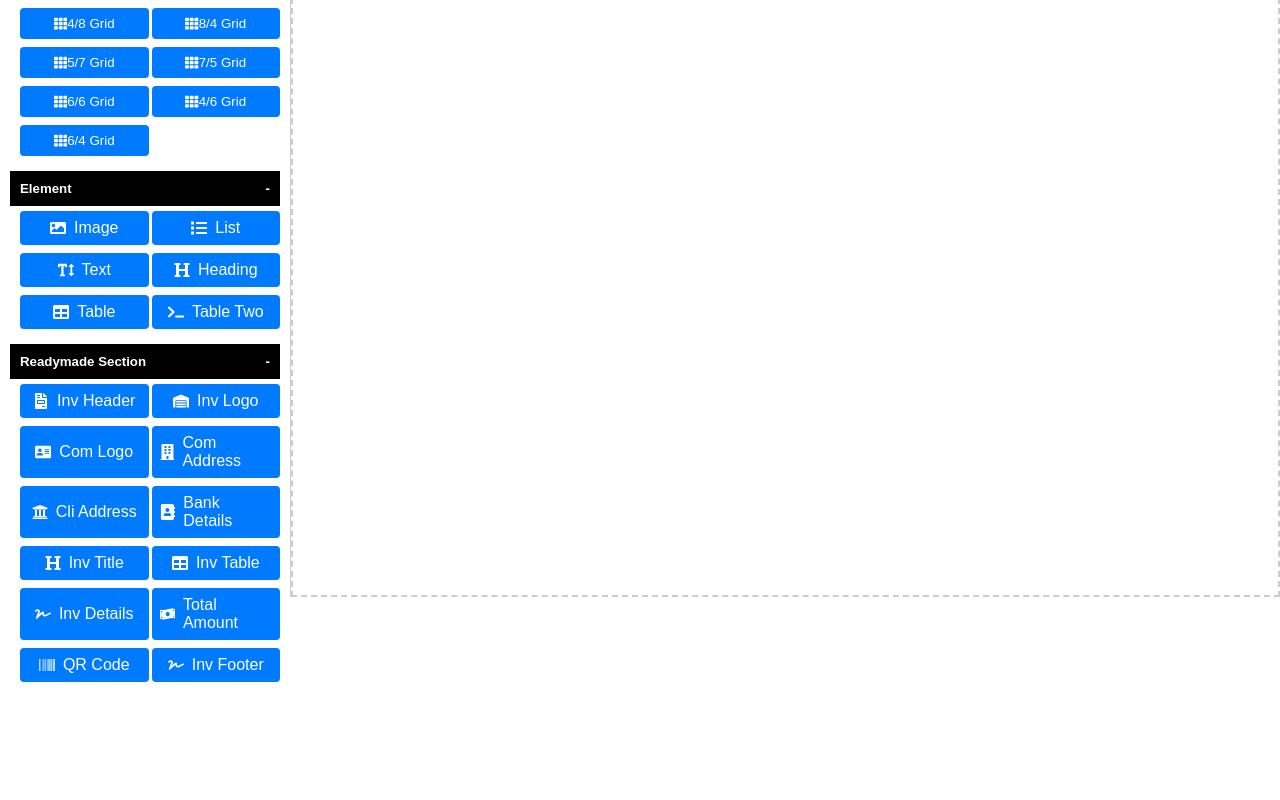
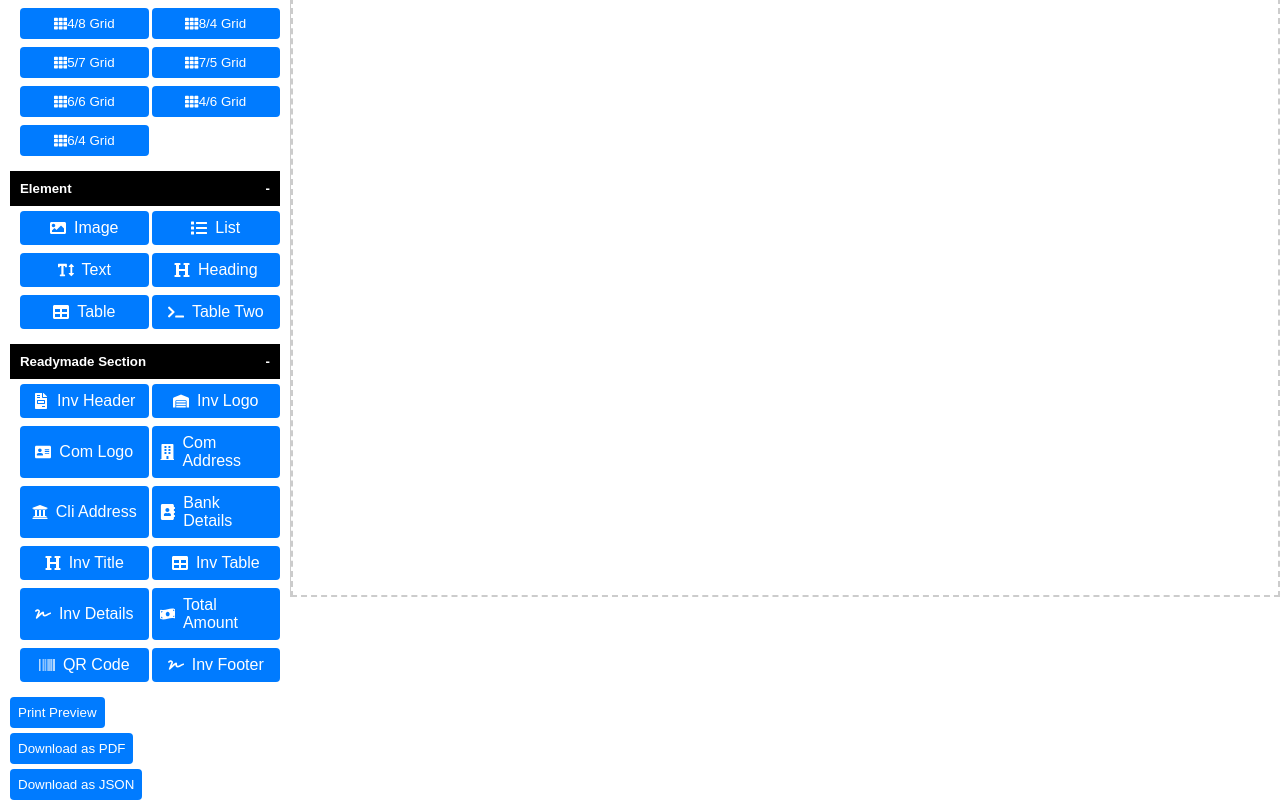
Before and after one commit to sahabuddin123/DnD-page-builder-in-react, a React (Create React App) app: page /builder in a window 1280 px wide. Shown: the part 203-1003 px from the top of the page. Before the commit the page ends 890 px from the top, so only its background shows below. Built offline with nearby package versions, Linux system fonts and the light colour scheme.

Commit message:
PDF print and JSON Format Ready

```diff
--- a/src/assets/css/PageBuilder.css
+++ b/src/assets/css/PageBuilder.css
@@ -201,3 +201,26 @@
 .grid-cell{
     min-height: 60px;
 }
+
+/* styles.css */
+/* .hide-on-pdf {
+    display: none !important;
+}
+   */
+
+  @media print {
+    .dropzone, .grid-cell {
+      border: none !important; /* Hide borders during print */
+    }
+    .grid-row-controls,.icon-style-edit-button, .hide-on-pdf {
+        display: none !important;
+    }
+    .sidebar{
+        display: none !important;
+    }
+    .grid-row{
+        box-shadow: none !important;
+        border: none !important;
+        background-color: transparent;
+    }
+  }
--- a/src/components/GridCell.js
+++ b/src/components/GridCell.js
@@ -408,22 +408,22 @@ const GridCell = ({ id, cellIndex, rowIndex, removeGridCell, setEditingIndex: gl
 
   return (
     <div ref={dropElement} className="grid-cell-wrapper">
-      <div className="grid-cell" style={gridCellStyle}>
+      <div className="grid-cell grid-border" style={gridCellStyle}>
         <div className="grid-cell-content">
           {elements.map((element, index) => (
             <div key={index} className="grid-cell-element">
               <div className="element_section">
                 {renderElement(element, index)}
                 <div className="menu-item">
-                  <button className="icon-delete-row edit_button" onClick={() => handleEdit(index)}><MdEdit /></button>
-                  <button className="icon-delete-row del_button" onClick={() => handleDelete(index)}><MdDelete /></button>
+                  <button className="icon-delete-row edit_button hide-on-pdf" onClick={() => handleEdit(index)}><MdEdit /></button>
+                  <button className="icon-delete-row del_button hide-on-pdf" onClick={() => handleDelete(index)}><MdDelete /></button>
                 </div>
               </div>
             </div>
           ))}
           {!elements.length && 'Drop here'}
         </div>
-        <button onClick={() => setIsGridCellStyleModalOpen(true)} className="icon-style-edit-button" style={{ position: 'absolute', top: '10px', right: '10px', cursor: 'pointer', padding: '3px 10px', fontSize: '12px' }}>
+        <button onClick={() => setIsGridCellStyleModalOpen(true)} className="icon-style-edit-button hide-on-pdf" style={{ position: 'absolute', top: '10px', right: '10px', cursor: 'pointer', padding: '3px 10px', fontSize: '12px' }}>
           <MdFormatPaint />
         </button>
       </div>
--- a/src/components/GridRow.js
+++ b/src/components/GridRow.js
@@ -63,9 +63,9 @@ const GridRow = ({ row, rowIndex, moveRow, removeRow, gridTemplate, removeGridCe
           />
         ))}
       </div>
-      <div className="grid-row-controls">
+      <div className="grid-row-controls hide-on-pdf">
         {/* <FaArrowsAlt className="icon-move-row" /> */}
-        <FaTrashAlt className="icon-delete-row" onClick={() => removeRow(rowIndex)} />
+        <FaTrashAlt className="icon-delete-row " onClick={() => removeRow(rowIndex)} />
       </div>
     </div>
   );
--- a/src/components/Sidebar.js
+++ b/src/components/Sidebar.js
@@ -61,7 +61,7 @@ const CollapsibleSection = ({ title, children }) => {
 };
 
 // Sidebar Component
-const Sidebar = ({ onAddGrid }) => {
+const Sidebar = ({ onAddGrid, handlePrintPreview, handleDownloadPDF, handleDownloadJSON }) => {
   return (
     <div className="sidebar">
       {/* Grid Section */}
@@ -111,7 +111,10 @@ const Sidebar = ({ onAddGrid }) => {
         <DraggableElement type="qr-code" icon={FaBarcode} title="QR Code" />
         <DraggableElement type="invoice-footer" icon={FaSignature} title="Inv Footer" />
       </CollapsibleSection>
-
+{/* New buttons */}
+<button onClick={handlePrintPreview}>Print Preview</button>
+      <button onClick={handleDownloadPDF}>Download as PDF</button>
+      <button onClick={handleDownloadJSON}>Download as JSON</button>
     </div>
   );
 };
--- a/src/pages/Builder.js
+++ b/src/pages/Builder.js
@@ -1,6 +1,8 @@
 import React, { useState } from 'react';
 import Sidebar from '../components/Sidebar';
 import Dropzone from '../components/Dropzone';
+import jsPDF from 'jspdf';
+import html2canvas from 'html2canvas';
 
 const Builder = () => {
   const [selectedGrid, setSelectedGrid] = useState('');
@@ -10,13 +12,143 @@ const Builder = () => {
   const [elements, setElements] = useState([]);
 
   const handleAddGrid = (gridType) => {
-    setSelectedGrid(gridType); // Update selected grid type
-    setItems((prevItems) => [...prevItems, gridType]); // Add the grid type to items array
+    setSelectedGrid(gridType);
+    setItems((prevItems) => [...prevItems, gridType]);
   };
+
+  const handlePrintPreview = () => {
+    window.print(); // Open print dialog for the current page
+  };
+
+  // const handleDownloadPDF = () => {
+  //   const input = document.querySelector('.dropzone'); // Select the Dropzone element
+
+  //   // Hide borders and buttons
+  //   document.querySelectorAll('.grid-cell').forEach(cell => {
+  //     cell.style.border = 'none';
+  //   });
+  //   document.querySelectorAll('.menu-item').forEach(menu => {
+  //     menu.style.display = 'none';
+  //   });
+
+  //   html2canvas(input, { scale: 2 }).then((canvas) => {
+  //     const imgData = canvas.toDataURL('image/png');
+  //     const pdf = new jsPDF({
+  //       orientation: 'portrait',
+  //       unit: 'mm',
+  //       format: 'a4',
+  //     });
+
+  //     // Calculate the aspect ratio
+  //     const imgWidth = 210; // A4 width in mm
+  //     const pageHeight = 297; // A4 height in mm
+  //     const imgHeight = (canvas.height * imgWidth) / canvas.width;
+
+  //     // Scale the image to fit within A4
+  //     let position = 0;
+  //     if (imgHeight > pageHeight) {
+  //       // If the image height is larger than A4 height, then scale it to fit
+  //       position = (pageHeight - imgHeight) / 2; // Center the image vertically
+  //     }
+
+  //     pdf.addImage(imgData, 'PNG', 0, position, imgWidth, imgHeight);
+  //     pdf.save('invoice.pdf'); // Save PDF as download.pdf
+
+  //     // Revert styles back to original
+  //     document.querySelectorAll('.grid-cell').forEach(cell => {
+  //       cell.style.border = ''; // Restore the default or original border style
+  //     });
+  //     document.querySelectorAll('.menu-item').forEach(menu => {
+  //       menu.style.display = ''; // Restore the default or original display style
+  //     });
+  //     document.querySelectorAll('.grid-row').forEach(row => {
+  //       row.style.background = ''; // Restore the default or original display style
+  //     });
+  //     document.querySelectorAll('.hide-on-pdf').forEach(Pdhide => {
+  //       Pdhide.style.display = ''; // Restore the default or original display style
+  //     });
+
+  //   });
+  // };
+
+  const handleDownloadPDF = () => {
+    const input = document.querySelector('.dropzone'); // Select the Dropzone element
+
+    // Hide borders and buttons before taking screenshot
+    document.querySelectorAll('.grid-cell').forEach(cell => {
+      cell.style.border = 'none';
+    });
+    document.querySelectorAll('.menu-item').forEach(menu => {
+      menu.style.display = 'none';
+    });
+
+    html2canvas(input, { scale: 2 }).then((canvas) => {
+      const imgData = canvas.toDataURL('image/png');
+      const pdf = new jsPDF({
+        orientation: 'portrait',
+        unit: 'in', // Set unit to inches for margin
+        format: 'a4',
+      });
+
+      // Set margin and calculate aspect ratio
+      const pageWidth = 8.27; // A4 width in inches
+      const pageHeight = 11.69; // A4 height in inches
+      const margin = 0.5; // Margin in inches
+      const imgWidth = pageWidth - margin * 2;
+      const imgHeight = (canvas.height * imgWidth) / canvas.width;
+
+      // Add image to PDF and apply margins
+      pdf.addImage(imgData, 'PNG', margin, margin, imgWidth, imgHeight);
+      pdf.save('download.pdf'); // Save PDF as download.pdf
+
+      // Revert styles back to original
+      document.querySelectorAll('.grid-cell').forEach(cell => {
+        cell.style.border = ''; // Restore the default or original border style
+      });
+      document.querySelectorAll('.menu-item').forEach(menu => {
+        menu.style.display = ''; // Restore the default or original display style
+      });
+    });
+  };
+
+
+
+
+  const handleDownloadJSON = () => {
+    // Fetch the Dropzone element's HTML
+    const dropzoneElement = document.querySelector('.dropzone');
+    const dropzoneHTML = dropzoneElement.innerHTML;
+
+    // Create an object with the HTML content and any additional data you might want
+    const data = {
+      htmlContent: dropzoneHTML, // HTML content from the Dropzone
+      styles: getComputedStyle(dropzoneElement).cssText, // Inline CSS from the Dropzone
+      elements,
+      rows,
+    };
+
+    // Convert object to JSON string
+    const json = JSON.stringify(data, null, 2);
+
+    // Create a blob for download
+    const blob = new Blob([json], { type: 'application/json' });
+    const url = URL.createObjectURL(blob);
+    const a = document.createElement('a');
+    a.href = url;
+    a.download = 'data.json';
+    a.click();
+    URL.revokeObjectURL(url);
+  };
+
 
   return (
     <div style={{ display: 'flex', height: '100vh' }}>
-      <Sidebar onAddGrid={handleAddGrid} />
+      <Sidebar
+        onAddGrid={handleAddGrid}
+        handlePrintPreview={handlePrintPreview}
+        handleDownloadPDF={handleDownloadPDF}
+        handleDownloadJSON={handleDownloadJSON}
+      />
       <Dropzone
         selectedGrid={selectedGrid}
         items={items}
```
